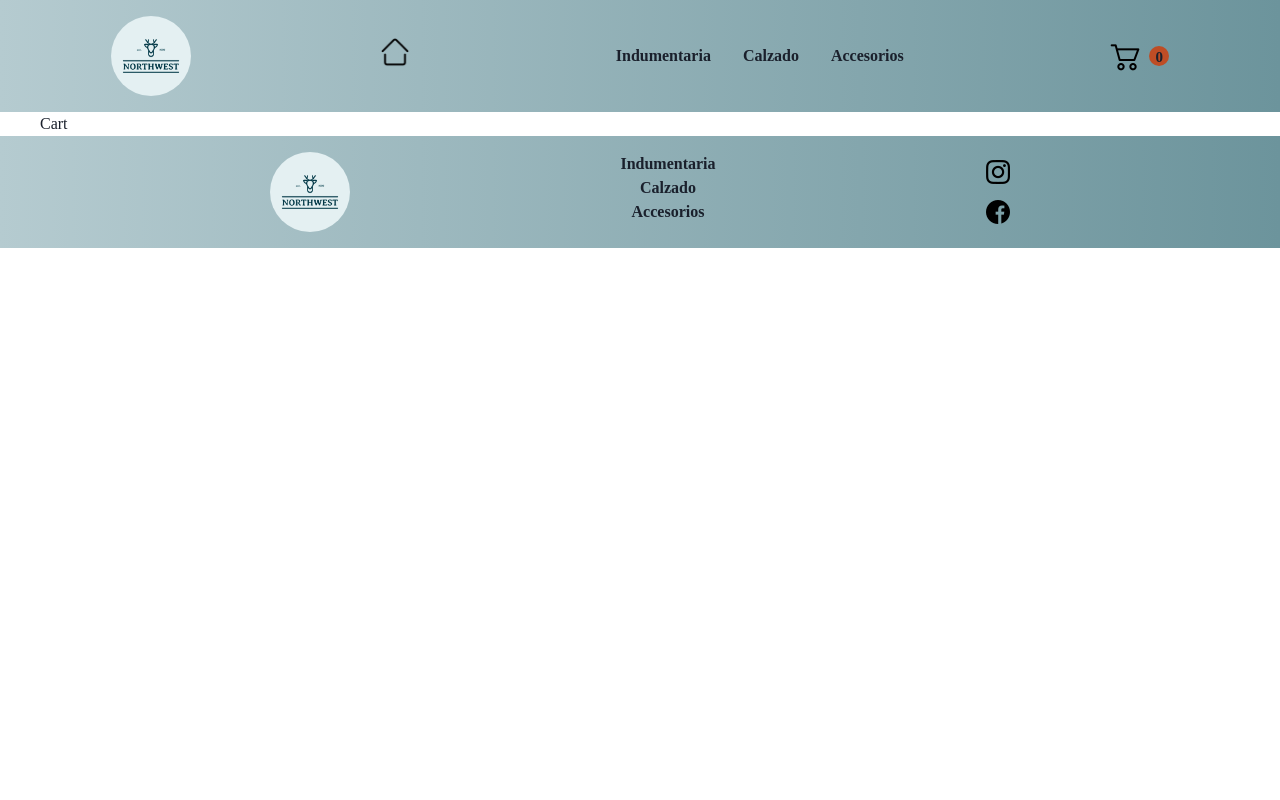
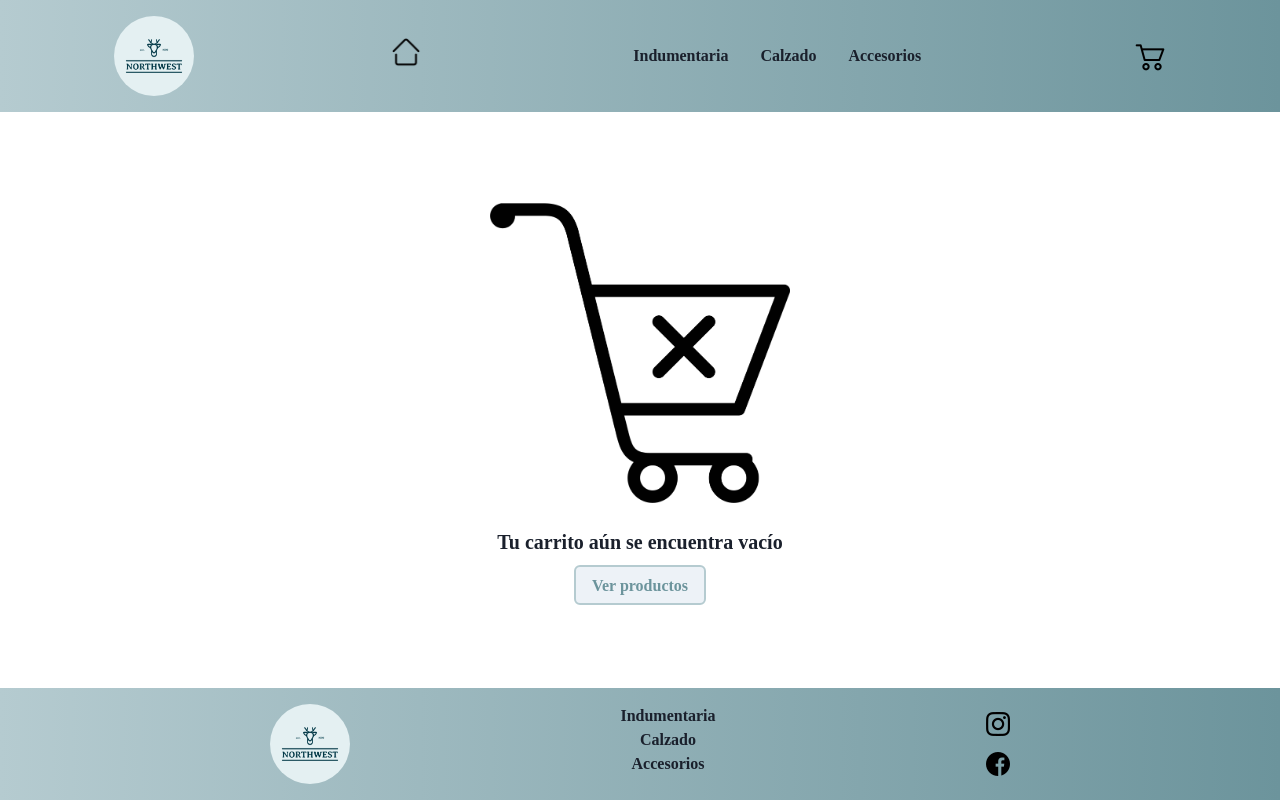
Before and after one commit to nazanapoli/proyectoNapoli, a React (Create React App) app: page /cart in a window 1280 px wide. Built offline with nearby package versions, Linux system fonts and the light colour scheme; a web font is replaced by a local one.

Commit message:
Cambios en Cart.js

```diff
--- a/src/components/Cart/Cart.js
+++ b/src/components/Cart/Cart.js
@@ -1,7 +1,62 @@
-import React from 'react'
+import { HStack, Divider, Image, Text, Button } from '@chakra-ui/react';
+import { useContext } from 'react';
+import {cartContext } from '../../context/CartContext.js/CartContext'
+import carritoVacio from '../../assets/cart-empty.png'
+import { Link } from 'react-router-dom'
 
 export const Cart = () => {
+
+  const {cartList, totalPrice, removeItem, clear} = useContext(cartContext)
+
   return (
-    <div>Cart</div>
+    <HStack display='flex' flexDirection='column' alignItems='center' m='1rem auto'>
+      <HStack>
+        <ul>
+          {cartList.map(e =>
+            <>
+              <HStack key={e.id}
+              display='grid'
+              gridTemplateColumns='1fr 1fr 1fr 1fr' overflow='hidden'
+              placeItems='center'
+              m='1rem auto'
+              boxShadow='0 0.5rem 1rem rgba(0, 0, 0, 0.2)'
+              borderRadius="lg">
+                <Image objectFit='cover' src={e.image} w='100%' h='220px'/>
+                <Text textAlign='center' as='b'>{e.title}</Text>
+                <Text textAlign='center'>Cantidad: {e.quantity}</Text>
+                <Button backgroundColor='#be4d25' _hover={{background: "brown"}} color='white' onClick={()=>{removeItem(e.id)}}>X</Button>
+              </HStack>
+              <Divider />
+            </>
+          )}
+        </ul>
+      </HStack>
+        <HStack as='div' display='flex' flexDirection='column'>
+          {cartList.length === 0 && <Image maxW='300px' src={carritoVacio} />}
+
+          <Text mt='1rem' as='b' fontSize='20px'>
+          {cartList.length === 0 ? 'Tu carrito aún  se encuentra vacío' : `Total: $${totalPrice()}`}
+          </Text>
+
+          {cartList.length === 0 ?
+          <Link to='/'>
+            <Button
+            border="2px"
+            borderColor="#b5cbd0"
+            color="#6c949c">
+            Ver productos
+            </Button>
+          </Link>
+          :
+          <Button
+          border="2px"
+          borderColor="#b5cbd0"
+          color="#6c949c"
+          onClick={clear}>
+          Vaciar carrito
+          </Button>
+          }
+        </HStack>
+    </HStack>
   )
 }
--- a/src/components/CartWidget/CartWidget.js
+++ b/src/components/CartWidget/CartWidget.js
@@ -7,7 +7,6 @@ import { cartContext } from '../../context/CartContext.js/CartContext';
 export default function CartWidget(){
 
     const {totalQuantity} = useContext(cartContext)
-
     return(
       <Link to='/cart' className='containerCart'>
         <HStack
@@ -16,9 +15,10 @@ export default function CartWidget(){
         justifyContent='center'
         className="pointer">
               <Image src={carrito}/>
-              <Text backgroundColor='#be4d25' borderRadius='50%' w='20px' h='20px' textAlign='center' fontSize='15px'>
+              {totalQuantity()===0 ? null : <Text backgroundColor='#be4d25' borderRadius='50%' w='20px' h='20px' textAlign='center' fontSize='15px' color='aliceblue'>
                 {totalQuantity()}
-              </Text>
+              </Text>}
+
         </HStack>
       </Link>
 
--- a/src/components/ItemCount/ItemCount.js
+++ b/src/components/ItemCount/ItemCount.js
@@ -1,7 +1,7 @@
 import { ButtonGroup, Button, IconButton } from '@chakra-ui/react';
 import { AddIcon, MinusIcon } from '@chakra-ui/icons';
 import { useState } from 'react';
-export default function ItemCount({ initial, stock, onAdd, setContadorGeneral }) {
+export default function ItemCount({ initial, stock, onAdd }) {
   const [contador, setContador] = useState(initial);
 
   function aumentarCarrito() {
@@ -9,10 +9,6 @@ export default function ItemCount({ initial, stock, onAdd, setContadorGeneral })
   }
   function decrecerCarrito() {
     initial<contador && setContador(contador - 1);
-  }
-  function agregarAlCarrito(){
-    setContadorGeneral(contador)
-    onAdd()
   }
 
   return (
@@ -33,7 +29,7 @@ export default function ItemCount({ initial, stock, onAdd, setContadorGeneral })
       </ButtonGroup>
       <Button
       gridArea='btn'
-        onClick={agregarAlCarrito}
+        onClick={()=>{onAdd(contador)}}
         size="sm"
         display="grid"
         mt="2"
--- a/src/components/ItemDetail/ItemDetail.js
+++ b/src/components/ItemDetail/ItemDetail.js
@@ -7,11 +7,10 @@ import { Link } from 'react-router-dom';
 export const ItemDetail = ({detail}) => {
 
   const [contadorGeneral, setContadorGeneral] = useState(0)
-  const { isInCart ,addItem, cartList } = useContext(cartContext)
-  const [quantity, setQuantity] = useState(1)
+  const { isInCart ,addItem } = useContext(cartContext)
   const [isAdded, setIsAdded]= useState(false)
 
-  function onAdd() {
+  function onAdd(quantity) {
     setIsAdded(true)
     addItem(detail, quantity)
     isInCart(detail.id)
@@ -75,19 +74,16 @@ export const ItemDetail = ({detail}) => {
                     width="100%"
                     border="2px"
                     borderColor="#b5cbd0"
-                    color="#6c949c"
-                  >
+                    color="#6c949c">
                   <Link to='/cart'>
                     Ir al carrito
                   </Link>
                 </Button>
                 :
-                <ItemCount initial={1} stock={detail.stock} onAdd={onAdd} setContadorGeneral={setContadorGeneral} quantity={quantity} setQuantity={setQuantity} />
+                <ItemCount initial={1} stock={detail.stock} onAdd={onAdd} setContadorGeneral={setContadorGeneral} />
               }
 
             </Box>
-
-
           </Box>
 
       </Box>
--- a/src/context/CartContext.js/CartContext.js
+++ b/src/context/CartContext.js/CartContext.js
@@ -1,5 +1,4 @@
-import { createContext } from "react"
-import { useState } from "react"
+import { createContext, useState } from "react"
 
 export const cartContext = createContext()
 const { Provider } = cartContext
@@ -9,11 +8,11 @@ export const MyProvider = ({ children }) => {
     const [cartList, setCartList] = useState([])
 
     const isInCart = (id) => {
-        cartList.find(e => e.id === id)
+        return cartList.find(e => e.id === id)
     }
 
     const addItem = (item, quantity) => {
-        if (isInCart(item.id)) { //si el producto ya se encuentra en cart, suma las cantidades
+        if (isInCart(item.id) !== undefined) { //si el producto ya se encuentra en cart, suma las cantidades
             const newCart = cartList.map( e => {
                 if (e.id === item.id){
                     const newQuantity = e.quantity + quantity
@@ -26,6 +25,7 @@ export const MyProvider = ({ children }) => {
         } else { //si el producto no esta, lo agrega y le asigna cantidad
             const newProduct = {...item, quantity: quantity}
             setCartList([...cartList, newProduct])
+            console.log('no hay coincidencia')
         }
     }
 
@@ -37,20 +37,18 @@ export const MyProvider = ({ children }) => {
         setCartList([])
     }
 
-    const total = () => {
-        let totalPric = cartList.reduce((acc, e) => acc += (e.price * e.quantity),0)
-        cartList.map(e => console.log(e.price))
-        return totalPric
+    const totalPrice = () => {
+        let total = cartList.reduce((acc, e) => acc += (e.price * e.quantity),0)
+        return total
     }
 
     const totalQuantity = () => {
         let totalCant = cartList.reduce((acc, e)=>acc += e.quantity,0)
-        cartList.map(e => console.log(e.quantity))
         return totalCant
     }
 
     return(
-        <Provider value={{cartList: cartList, isInCart, addItem, removeItem, clear, total, totalQuantity}}>
+        <Provider value={{cartList: cartList, isInCart, addItem, removeItem, clear, totalPrice, totalQuantity}}>
             {children}
         </Provider>
     )
--- a/src/styles.css
+++ b/src/styles.css
@@ -2,7 +2,7 @@
     font-family: "San Francisco";
     font-weight: 400;
     src: url("https://applesocial.s3.amazonaws.com/assets/styles/fonts/sanfrancisco/sanfranciscodisplay-regular-webfont.woff");
-  }
+}
 *{
     font-family: "San Francisco";
     box-sizing: border-box;
@@ -17,7 +17,11 @@ header{
     background: rgb(181,203,208);
     background: linear-gradient(90deg, rgba(181,203,208,1) 0%, #6c949c 100%);
 }
-
+#root{
+    display: flex;
+    flex-direction: column;
+    height: 100vh;
+}
 main{
     max-width: 1200px;
     margin: auto;
```
Also changed, not shown: src/assets/cart-empty.png (added).
